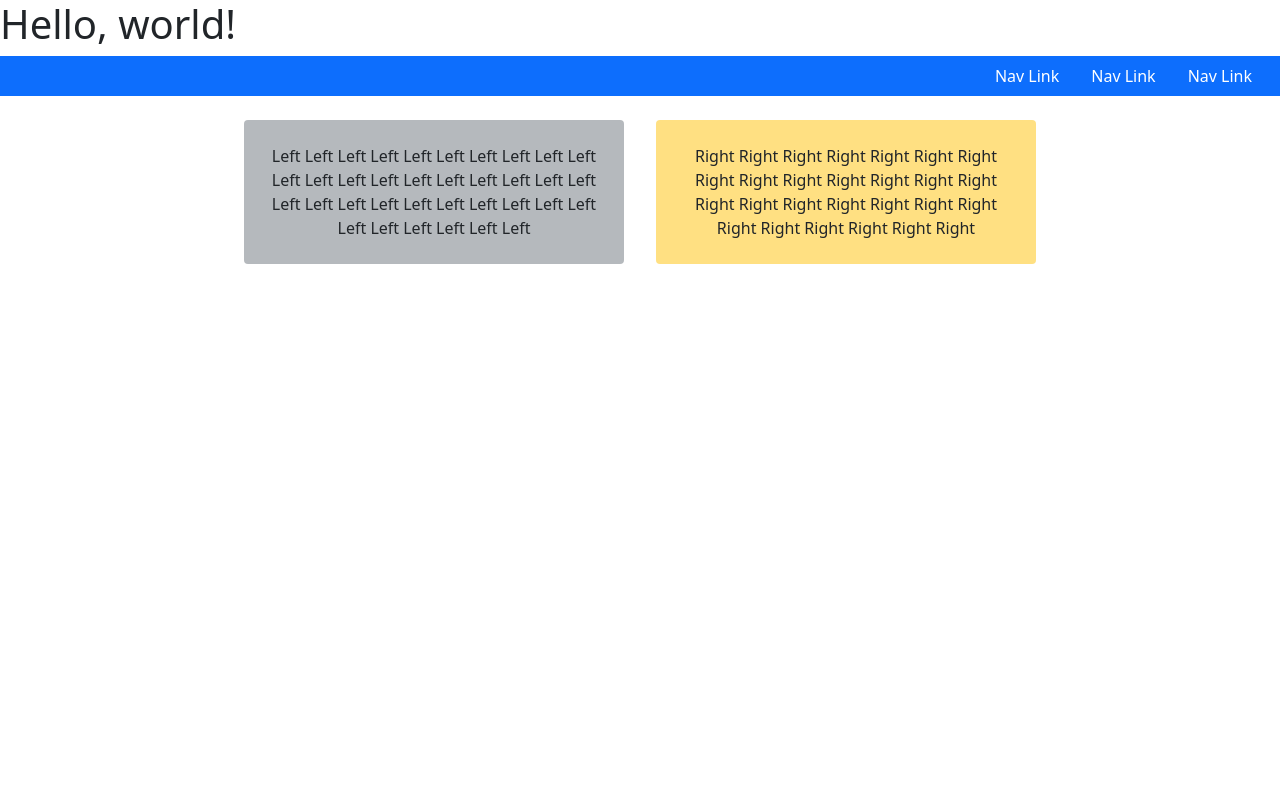
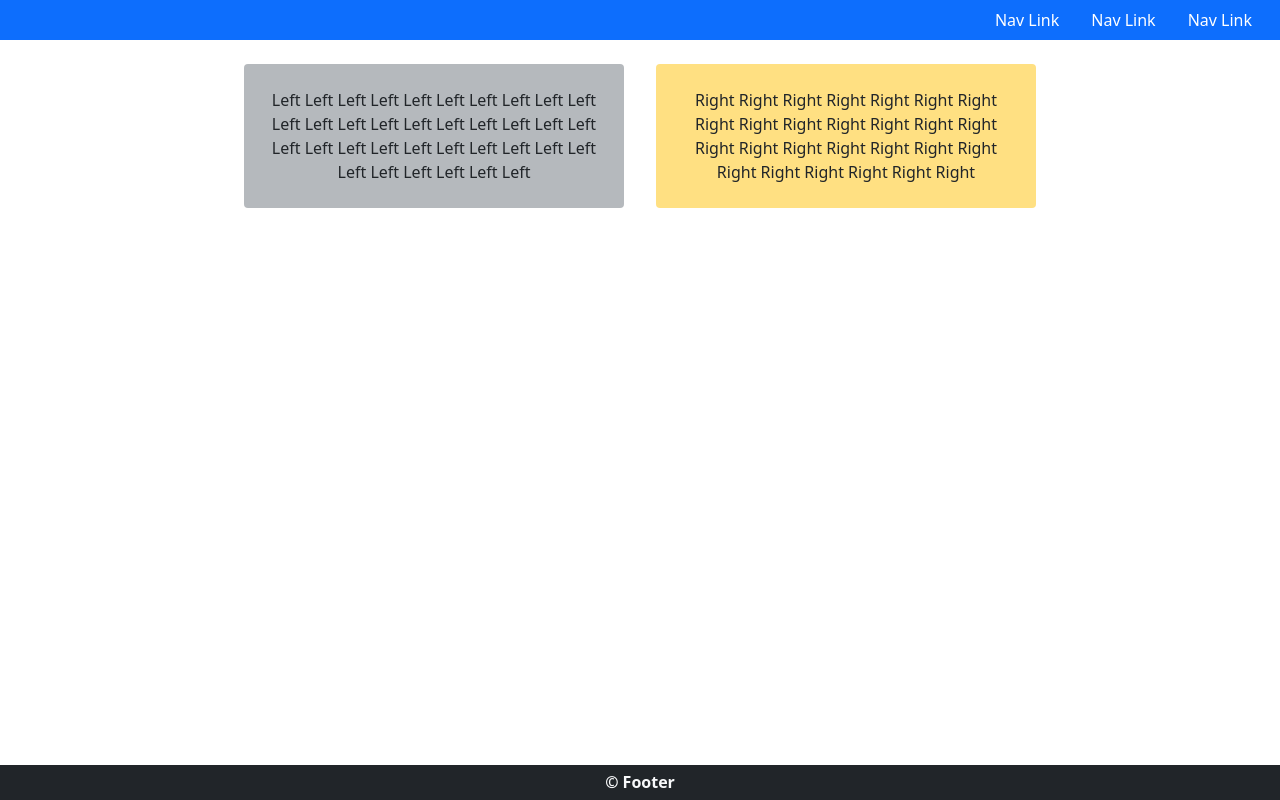
Before and after one commit to Lavender2300/collab-practice, a plain HTML site: page project/index.html in a window 1280 px wide. Drawn offline with nearby package versions, Linux system fonts and the light colour scheme.

Commit message:
create footer
use body flexbox to pin footer to bottom of page

```diff
--- a/project/index.html
+++ b/project/index.html
@@ -10,8 +10,7 @@
 
     <title>Hello, world!</title>
   </head>
-  <body>
-    <h1>Hello, world!</h1>
+  <body class="d-flex flex-column min-vh-100">
     <div class="container-fluid bg-primary">
       <ul class="nav justify-content-end">
         <li class="nav-item">
@@ -42,6 +41,13 @@
         </div>
       </div>
     </div>
+
+    <div class="mt-auto container-fluid bg-dark">
+      <footer class="row justify-content-center h6 text-light fw-bold pt-2">
+          &copy; Footer
+      </footer>
+    </div>
+
     <!-- Optional JavaScript; choose one of the two! -->
 
     <!-- Option 1: Bootstrap Bundle with Popper -->
```
